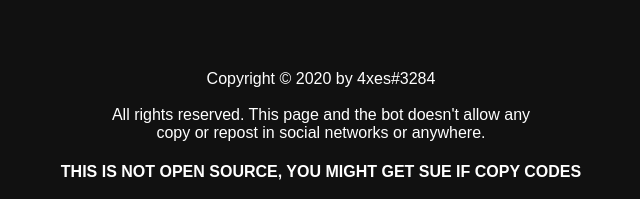
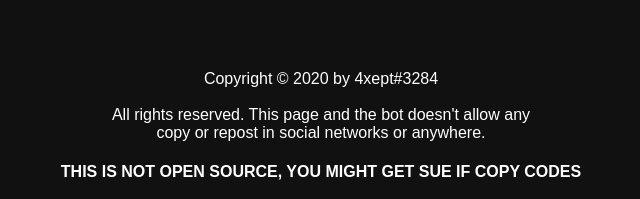
Before and after one commit to 4xept/nekorame-web, a plain HTML site: page docs/index.html in a window 1280 px wide. Shown: the part 1761-1960 px from the top of the page, 319-959 px from the left. Drawn offline with Linux system fonts and the light colour scheme.

Commit message:
fixed web

```diff
--- a/docs/index.html
+++ b/docs/index.html
@@ -138,7 +138,7 @@
     <br>
     <div class="line"></div>
     <span>
-        Copyright © 2020 by 4xes#3284<br><br>All rights reserved. This page and the bot doesn't allow any <br>copy
+        Copyright © 2020 by 4xept#3284<br><br>All rights reserved. This page and the bot doesn't allow any <br>copy
         or repost in social networks or anywhere.<br>
 
         <h4>THIS IS NOT OPEN SOURCE, YOU MIGHT GET SUE IF COPY CODES</h4>
```
Also changed, not shown: docs/commands.html (+1 -1 lines).
